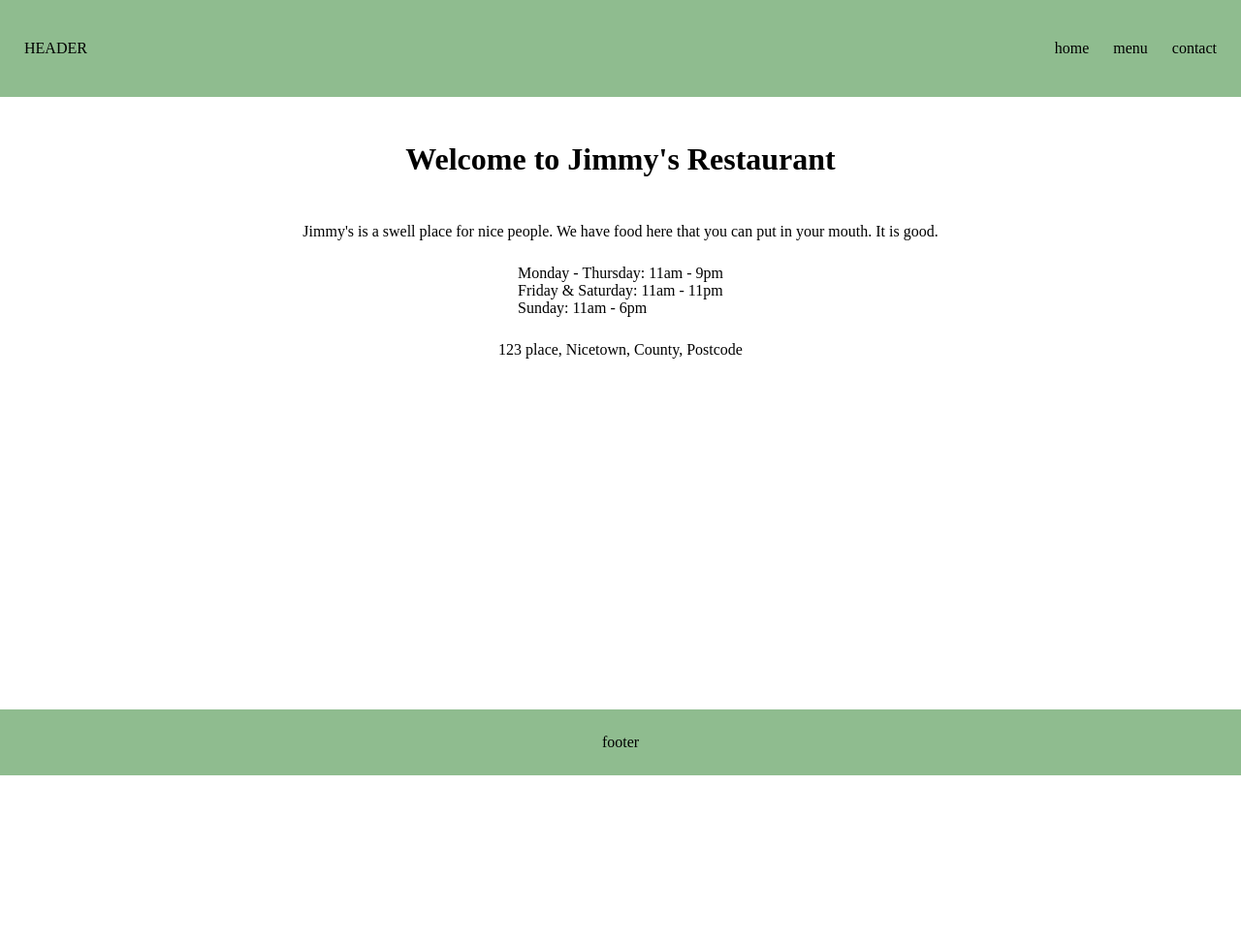
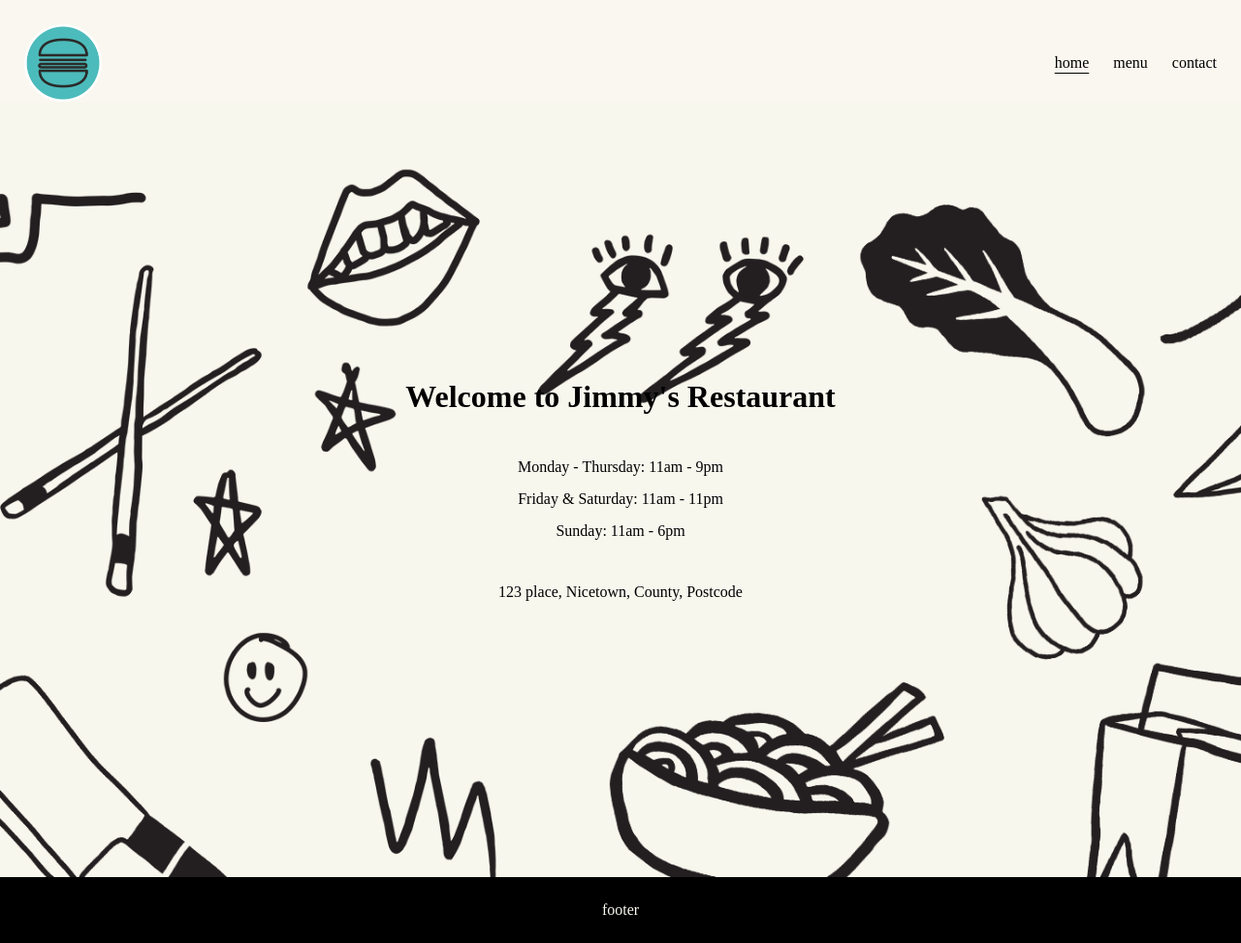
Before and after one commit to Sullivown/restaurant-demo-site, a website built with webpack: page dist/index.html in a window 1280 px wide. Shown: the whole page at 97% size. Before the commit the page ends 800 px from the top, so only its background shows below. Built offline with nearby package versions, Linux system fonts and the light colour scheme.

Commit message:
Edit homepage styling

```diff
--- a/package.json
+++ b/package.json
@@ -21,6 +21,7 @@
   "homepage": "https://github.com/Sullivown/restaurant-demo-site#readme",
   "devDependencies": {
     "css-loader": "^6.5.1",
+    "html-webpack-plugin": "^5.5.0",
     "style-loader": "^3.3.1",
     "webpack": "^5.66.0",
     "webpack-cli": "^4.9.1",
--- a/src/components/header.js
+++ b/src/components/header.js
@@ -1,6 +1,7 @@
 import home from "../pages/home";
 import menu from "../pages/menu";
 import contact from "../pages/contact";
+import smallLogo from "../images/logo-small.png"
 
 const header = function() {
     const links = ['home', 'menu', 'contact'];
@@ -9,7 +10,12 @@ const header = function() {
         const headerDiv = document.querySelector('#header');
         headerDiv.innerHTML = '';
 
-        headerDiv.textContent = 'HEADER';
+        const logo = new Image();
+        logo.src = smallLogo;
+        logo.setAttribute('id', 'logo');
+        logo.addEventListener('click', handleClick);
+
+        headerDiv.appendChild(logo);
 
         const navDiv = document.createElement('nav');
         navDiv.setAttribute('id', 'nav-div');
@@ -20,8 +26,10 @@ const header = function() {
         for (const page in links) {
 
             const link = document.createElement('li');
-            link.id = links[page];
-            link.textContent = links[page];
+            const a = document.createElement('a');
+            a.id = `${links[page]}-link`;
+            a.textContent = links[page];
+            link.appendChild(a);
             navLinksList.appendChild(link);
 
             link.addEventListener('click', handleClick);
@@ -33,18 +41,32 @@ const header = function() {
     }
 
     const handleClick = (e) => {
-        const target = e.target.textContent;
-        if (target === 'home') {
+        const target = e.target.id;
+        if (target === 'home-link' || target === 'logo') {
             home().render();
-        } else if (target === 'menu') {
+            update();
+        } else if (target === 'menu-link') {
             menu().render();
+            update();
         } else {
             contact().render();
+            update();
         }
+    }
+
+    const update = () => {
+        const activeLink = document.querySelector('.current-page');
+        if (activeLink) {
+            activeLink.classList.remove('current-page');
+        }
+        const currentPage = document.getElementById('content').firstChild.id;
+        const currentLink = document.getElementById(`${currentPage}-link`);
+        currentLink.classList.add('current-page');
     }
 
     return {
         render,
+        update
     };
 };
 
--- a/src/pageLoad.js
+++ b/src/pageLoad.js
@@ -4,7 +4,12 @@ import home from "./pages/home";
 import footer from "./components/footer";
 
 const pageLoad = function() {
-    const app = document.querySelector('#app');
+    const body = document.querySelector('body');
+
+    const app = document.createElement('div');
+    app.setAttribute('id', 'app');
+    body.appendChild(app);
+
     const headerElement = document.createElement('div');
     const contentElement = document.createElement('div');
     const footerElement = document.createElement('div');
@@ -19,6 +24,7 @@ const pageLoad = function() {
 
     header().render();
     home().render();
+    header().update();
     footer().render();
 }
 
--- a/src/pages/home.js
+++ b/src/pages/home.js
@@ -1,3 +1,5 @@
+import heroImage from '../images/test.png';
+
 const home = function() {
     const openingTimesArr = [
         {
@@ -19,30 +21,37 @@ const home = function() {
         contentDiv.innerHTML = '';
 
         const homeDiv =  document.createElement('div');
-        homeDiv.setAttribute('id', 'home-div');
+        homeDiv.setAttribute('id', 'home');
         homeDiv.classList.add('page-content');
 
+        contentDiv.appendChild(homeDiv);
+
+        const homeContentDiv = document.createElement('div');
+
+        const title = document.createElement('div');
+        title.classList.add('content-section');
         const h1 = document.createElement('h1');
         h1.textContent = `Welcome to Jimmy's Restaurant`
-        homeDiv.appendChild(h1);
+        title.appendChild(h1);
 
-        const about = document.createElement('div');
-        about.textContent = `Jimmy's is a swell place for nice people. We have food here that you can put in your mouth. It is good.`;
-        homeDiv.appendChild(about);
+        homeContentDiv.appendChild(title);
 
         const openingTimes = document.createElement('div');
+        openingTimes.classList.add('content-section');
         for (const day in openingTimesArr) {
             const div = document.createElement('div');
             div.textContent = `${openingTimesArr[day].days}: ${openingTimesArr[day].times}`
             openingTimes.appendChild(div);
         }
-        homeDiv.appendChild(openingTimes);
+        homeContentDiv.appendChild(openingTimes);
 
         const location = document.createElement('div');
+        location.classList.add('content-section');
         location.textContent = `123 place, Nicetown, County, Postcode`;
-        homeDiv.appendChild(location);
+        homeContentDiv.appendChild(location);
 
-        contentDiv.appendChild(homeDiv);
+        homeDiv.appendChild(homeContentDiv);
+
     }
 
     return {
--- a/src/style.css
+++ b/src/style.css
@@ -2,6 +2,12 @@ body {
     margin: 0px;
     height: 100vh;
     width: 100vw;
+    box-sizing: border-box;
+}
+
+h1 {
+    margin-block-start: 0px;
+    margin-block-end: 0px;
 }
 
 #app {
@@ -13,9 +19,14 @@ body {
 
 #header {
     display: flex;
-    padding: 25px;
-    background-color: darkseagreen;
+    padding: 25px 25px 0px 25px;
+    background-color: #f9f7ef;
     align-items: center;
+}
+
+#logo {
+    height: 5rem;
+    width: 5rem;
 }
 
 #nav-div {
@@ -34,11 +45,16 @@ body {
     cursor: pointer;
 }
 
+.current-page {
+    text-decoration: underline;
+    text-underline-offset: 5px;
+}
+
 #content {
     display: flex;
     flex: 1;
-    padding: 25px;
     justify-content: center;
+    min-height: 100%;
 }
 
 .page-content {
@@ -53,5 +69,28 @@ body {
     display: flex;
     padding: 25px;
     justify-content: center;
-    background-color:darkseagreen;
+    color: #f9f7ef;
+    background-color: #000000;
 }
+
+#home {
+    width: 100%;
+    background-image: url("../src/images/test.png");
+    background-position: center;
+    background-size: cover;
+    background-repeat: no-repeat;
+    display: flex;
+    align-items: center;
+    justify-content: center;
+}
+
+#home div {
+    display: flex;
+    flex-direction: column;
+    gap: 15px;
+    text-align: center;
+}
+
+.content-section {
+    margin: 15px;
+}
--- a/webpack.config.js
+++ b/webpack.config.js
@@ -1,4 +1,5 @@
 const path = require('path');
+const HtmlWebpackPlugin = require('html-webpack-plugin');
 
 module.exports = {
     mode: 'development',
@@ -7,9 +8,15 @@ module.exports = {
     devServer: {
         static: './dist',
     },
+    plugins: [
+      new HtmlWebpackPlugin({
+        title: `Jimmy's Burgers`,
+      }),
+    ],
     output: {
         filename: 'main.js',
         path: path.resolve(__dirname, 'dist'),
+        clean: true,
     },
     module: {
         rules: [
@@ -17,6 +24,10 @@ module.exports = {
             test: /\.css$/i,
             use: ["style-loader", "css-loader"],
           },
+          {
+            test: /\.(png|svg|jpg|jpeg|gif)$/i,
+            type: 'asset/resource',
+          },
         ],
       },
 };
```
Also changed, not shown: dist/c97cbd49ff810631d562.png (added), dist/index.html, dist/main.js, src/images/3-burgers.png (added), src/images/burger-fries-drink.png (added), src/images/logo-large.png (added), src/images/logo-small.png (added), src/images/test.png (added), 1 other file.
